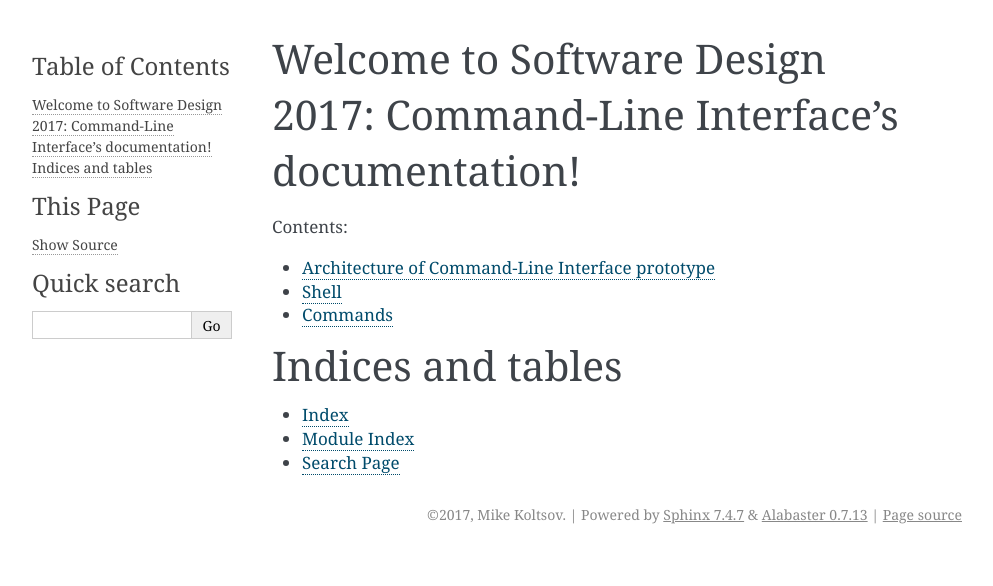
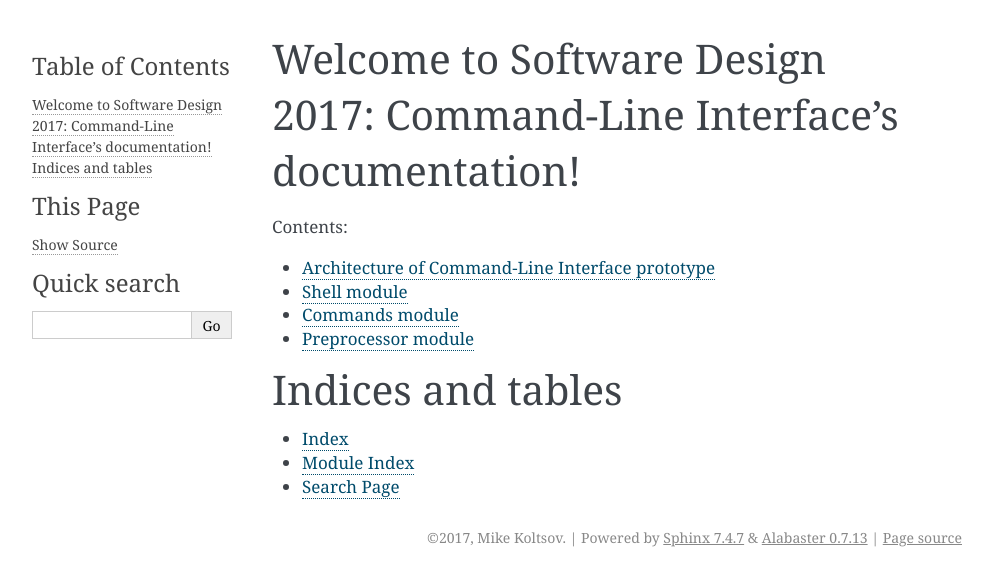
Before and after one commit to dorooleg/au-software_design-2017, a Sphinx documentation site: the page built from cli/docs/index.rst, in a window 1280 px wide. Shown: the top 586 px of the page, without its empty margins (148-1141 px from the left). Built offline with Sphinx 7.4.7, drawn with Linux system fonts in a browser that asks for light colours.

Commit message:
Fix docs for preprocessor

```diff
--- a/cli/docs/code.rst
+++ b/cli/docs/code.rst
@@ -2,16 +2,22 @@
 
 .. automodule:: cli
 
-Shell
-=====
+Shell module
+============
 
 .. automodule:: cli.shell
     :members:
 
 
-Commands
-========
+Commands module
+===============
 A multi-layer abstraction on "program".
 
 .. automodule:: cli.commands
     :members:
+
+Preprocessor module
+===================
+
+.. automodule:: cli.preprocessor
+    :members:
```
Also changed, not shown: 6 other files.
